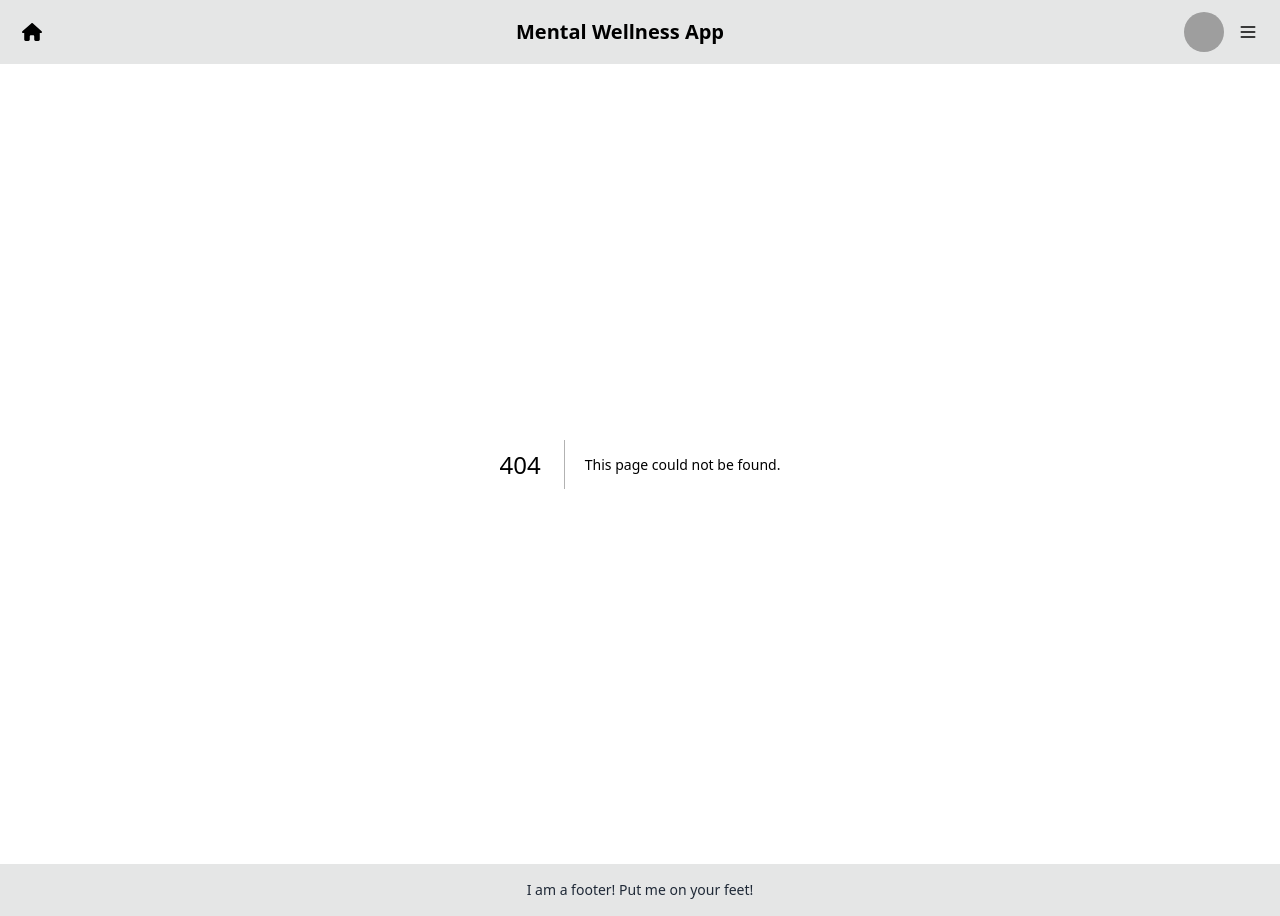
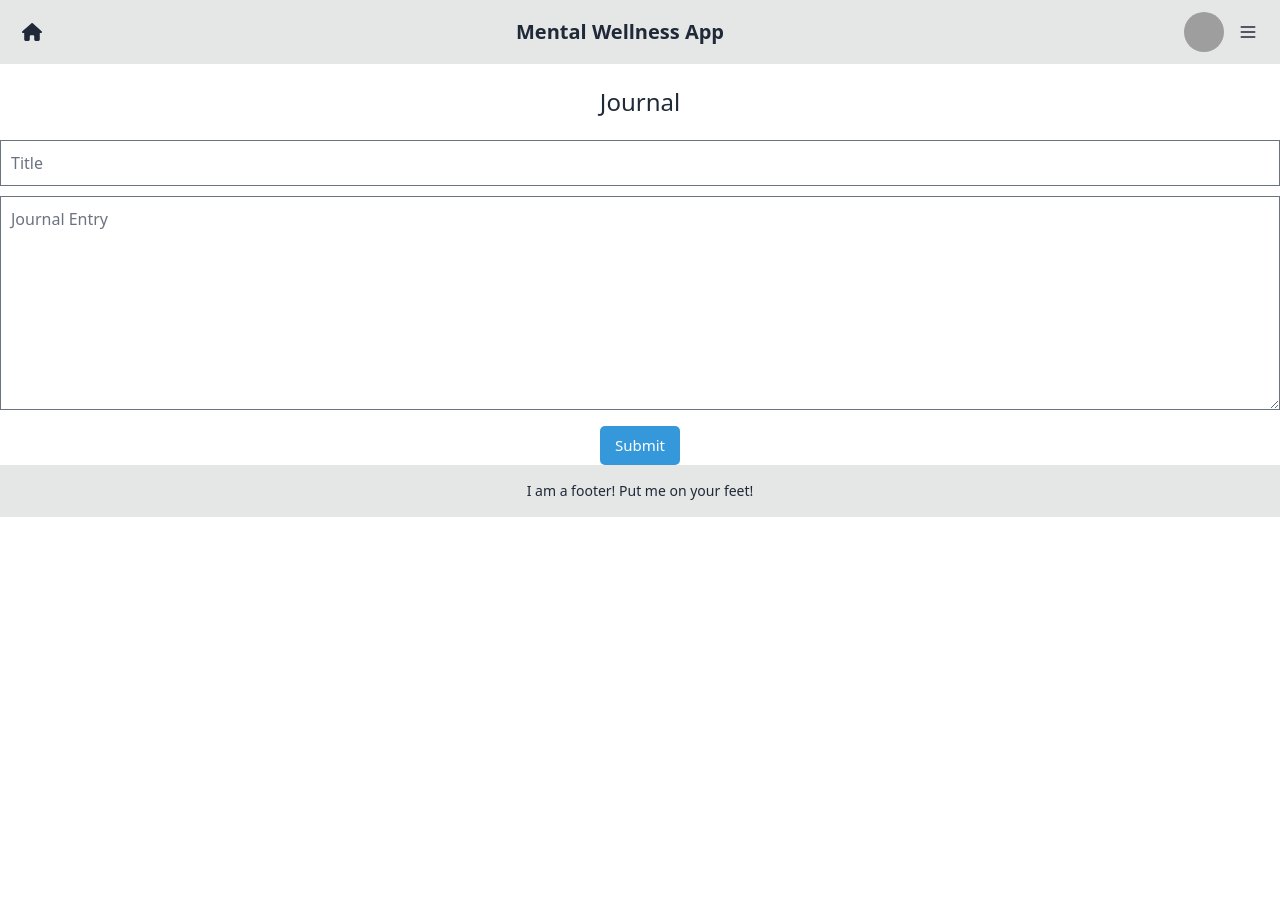
Before and after one commit to Adlantia/mental-wellness-app, a Next.js app in the folder frontend/: page /journal-entry in a window 1280 px wide. Before the commit this address had no page. After the commit the page ends 800 px from the top, so only its background shows below. Built offline with nearby package versions, Linux system fonts and the light colour scheme; grey boxes are pictures that could not be loaded.

Commit message:
adding journal entry page

```diff
--- /dev/null
+++ b/frontend/src/app/journal-entry/page.tsx
@@ -0,0 +1,57 @@
+export default function JournalEntry (){
+    return (
+        <>
+            <header style={{ fontSize: '24px', margin: '20px 0', textAlign: 'center' }}>
+                Journal
+            </header>
+
+            <form id="journalForm">
+                <input
+                    type="text"
+                    id="entryTitle"
+                    name="entryTitle"
+                    style={{
+                        fontSize: '16px',
+                        width: '100%',
+                        padding: '10px 10px',
+                        marginBottom: '10px',
+                        color: '#555',
+                    }}
+                    placeholder="Title"
+                    required
+                />
+
+                <textarea
+                    id="entryContent"
+                    name="entryContent"
+                    rows="8"
+                    style={{
+                        fontSize: '16px',
+                        width: '100%',
+                        padding: '10px',
+                        marginBottom: '10px',
+                        color: '#555',
+                    }}
+                    placeholder="Journal Entry"
+                    required>
+                </textarea>
+
+                <div style={{textAlign: 'center'}}>
+                    <button
+                        type="submit"
+                        style={{
+                            fontSize: '15px',
+                            padding: '08px 15px',
+                            backgroundColor: '#3498db',
+                            color: 'white',
+                            border: 'none',
+                            borderRadius: '5px',
+                        }}
+                    >
+                        Submit
+                    </button>
+                </div>
+            </form>
+        </>
+    )
+}
```
